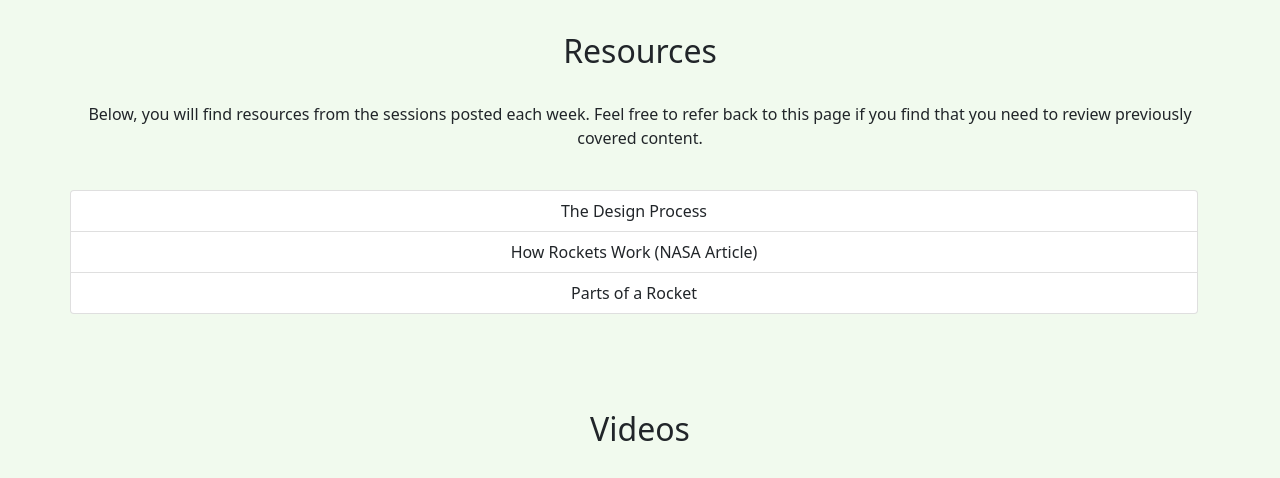
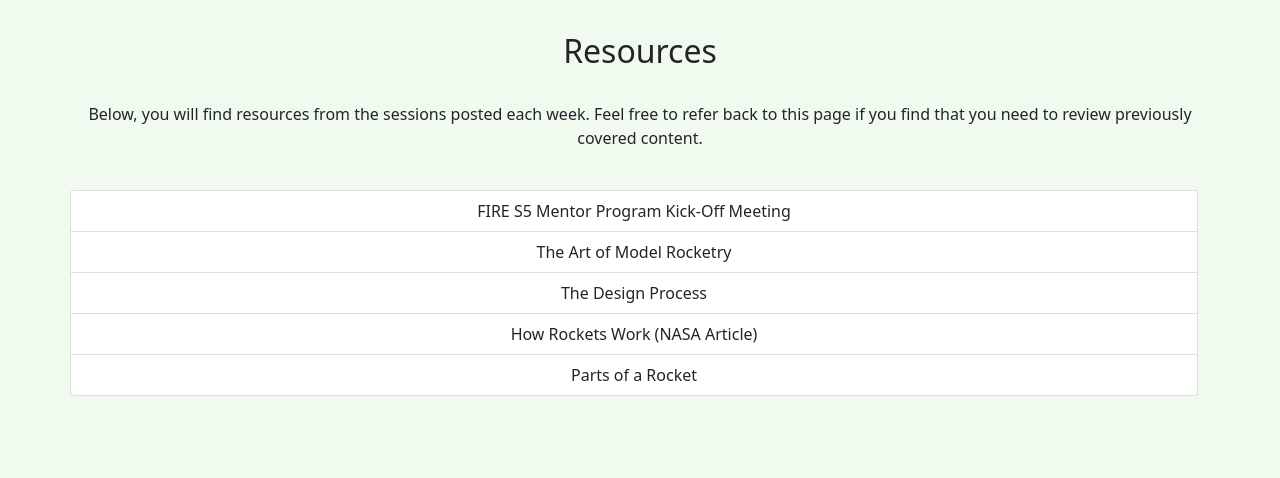
Before and after one commit to weflyrockets/weflyrockets.github.io, a plain HTML site: page pages/resources.html in a window 1280 px wide. Shown: the part 722-1200 px from the top of the page. Drawn offline with nearby package versions, Linux system fonts and the light colour scheme.

Commit message:
Update resources.html

```diff
--- a/pages/resources.html
+++ b/pages/resources.html
@@ -54,11 +54,10 @@
           Below, you will find resources from the sessions posted each week. Feel free to refer back to this page if you find that you need to review previously covered content.
         </p>
         <div class="list-group">
-          <a href="https://drive.google.com/file/d/14TwB2nApkeAgNSiuVI1zY8vXX7wogXkG/view?usp=sharing" class="list-group-item list-group-item-action">
-            The Design Process
-          </a>
+          <a href="https://www.youtube.com/watch?v=b8FPnQsNeUI" class="list-group-item list-group-item-action">FIRE S5 Mentor Program Kick-Off Meeting</a>
+          <a href="https://drive.google.com/file/d/1t2R0VILQMpDhzkvHw6s3QEVQKsdefy9R/view?usp=sharing" class="list-group-item list-group-item-action">The Art of Model Rocketry</a>
+          <a href="https://drive.google.com/file/d/14TwB2nApkeAgNSiuVI1zY8vXX7wogXkG/view?usp=sharing" class="list-group-item list-group-item-action">The Design Process</a>
           <a href="https://drive.google.com/file/d/181YN7p_EJdLpKIyv5kVFlUGNfPKh8AGq/view?usp=sharing" class="list-group-item list-group-item-action">How Rockets Work (NASA Article)</a>
-
           <a href="https://drive.google.com/file/d/1xYstWyC8e38NHt7ovD9ZNDNFMX8clZsG/view?usp=sharing" class="list-group-item list-group-item-action">Parts of a Rocket</a>
 
         </div>
```
